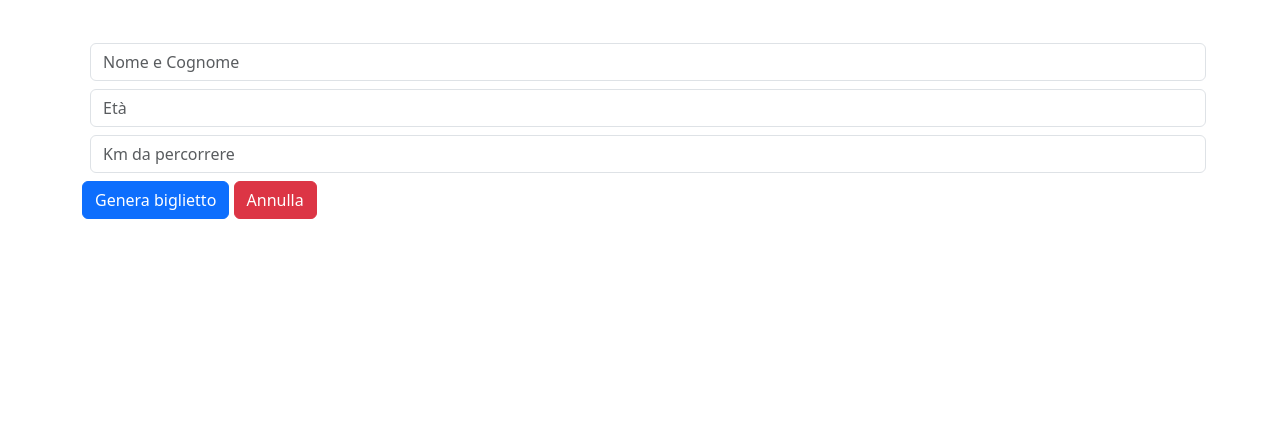
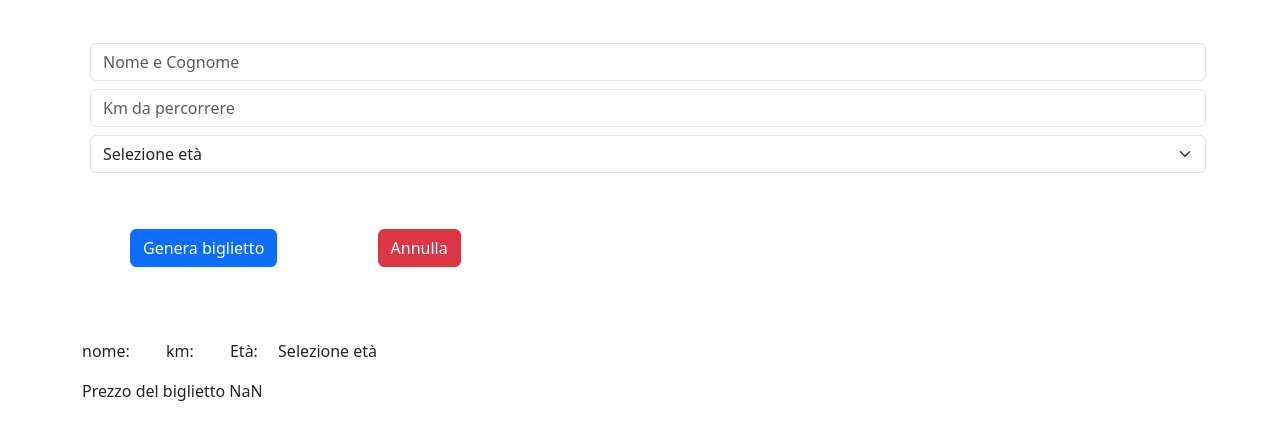
Before and after one commit to erikvella/js-biglietto-treno-form, a plain HTML site: page index.html in a window 1280 px wide. Both pictures are taken after a click on the button "Genera biglietto". Shown: the part 101-540 px from the top of the page. Drawn offline with nearby package versions, Linux system fonts and the light colour scheme.

Commit message:
[add] output price

```diff
--- a/index.html
+++ b/index.html
@@ -16,14 +16,24 @@
 
 
   <!-- da qui inizia il form -->
+
     <div class="container my-4 ">
       <input type="text" class="form-control m-2 " id="name" placeholder="Nome e Cognome">
-    <input type="text" class="form-control m-2" id="age" placeholder="Età">
       <input type="text" class="form-control m-2" id="km" placeholder="Km da percorrere">
 
-    <button type="submit" class="btn btn-primary">
+      <select id="age" class="form-select m-2 " aria-label="Default select example">
+        <option selected>Selezione età</option>
+        <option value="Minorenne">Minorenne</option>
+        <option value="Maggiorenne">Maggiorenne</option>
+        <option value="Over 65">Over 65</option>
+      </select>
+
+
+
+
+      <button id="send" type="button" class="btn btn-primary m-5 ">
         Genera biglietto</button>
-    <button type="reset" class="btn btn-danger ">
+      <button type="button" class="btn btn-danger m-5 ">
         Annulla</button>
 
 
@@ -32,11 +42,22 @@
 
 
 
+
+
   <!-- qui c'è la parte del biglietto stampato dal programma -->
   <div class="container">
 
 
-    <h2 class="output"></h2>
+    <div class="output">
+      <p>
+        nome: <span id="output-name" class="m-3 " ></span>
+        km: <span id="output-km" class="m-3 "></span>
+        Età: <span id="output-age" class="m-3 "></span>
+      </p>
+      <p>
+        Prezzo del biglietto <span id="output-ticket"></span>
+      </p>
+    </div>
   </div>
 </section>
 
--- a/js/script.js
+++ b/js/script.js
@@ -12,13 +12,44 @@ const age = document.getElementById('age');
 const km = document.getElementById('km');
 const sconto20 = 0.2
 const sconto40 = 0.4
+const sendBtn = document.getElementById('send');
 let price = km * 0.21
 
 
 // 2
 
+sendBtn.addEventListener('click' , function(){
+  const name = document.getElementById('name').value;
+  console.log(name);
+  document.getElementById('output-name').innerHTML = name ;
+  const km = document.getElementById('km').value;
+  console.log(km);
+  document.getElementById('output-km').innerHTML = km ;
+  const age = document.getElementById('age').value;
+  console.log(age);
+  document.getElementById('output-age').innerHTML = age;
+  console.log(price);
+  document.getElementById('output-ticket').innerHTML = price;
+})
+
+
+
+
+
+
+
+
+ if (age = 'Minorenne') {
+   price = price - (price * sconto20);
+   console.log(price);
+   }
+
+
+
+   if (age = 'Over 65') {
+   price = price - (price * sconto40);
+   console.log(price);
+  }
 
 
 // 3
-
-outputTag.innerHTML = price.toFixed(2)
```
Lines whose indentation alone changed are shown as unchanged.
